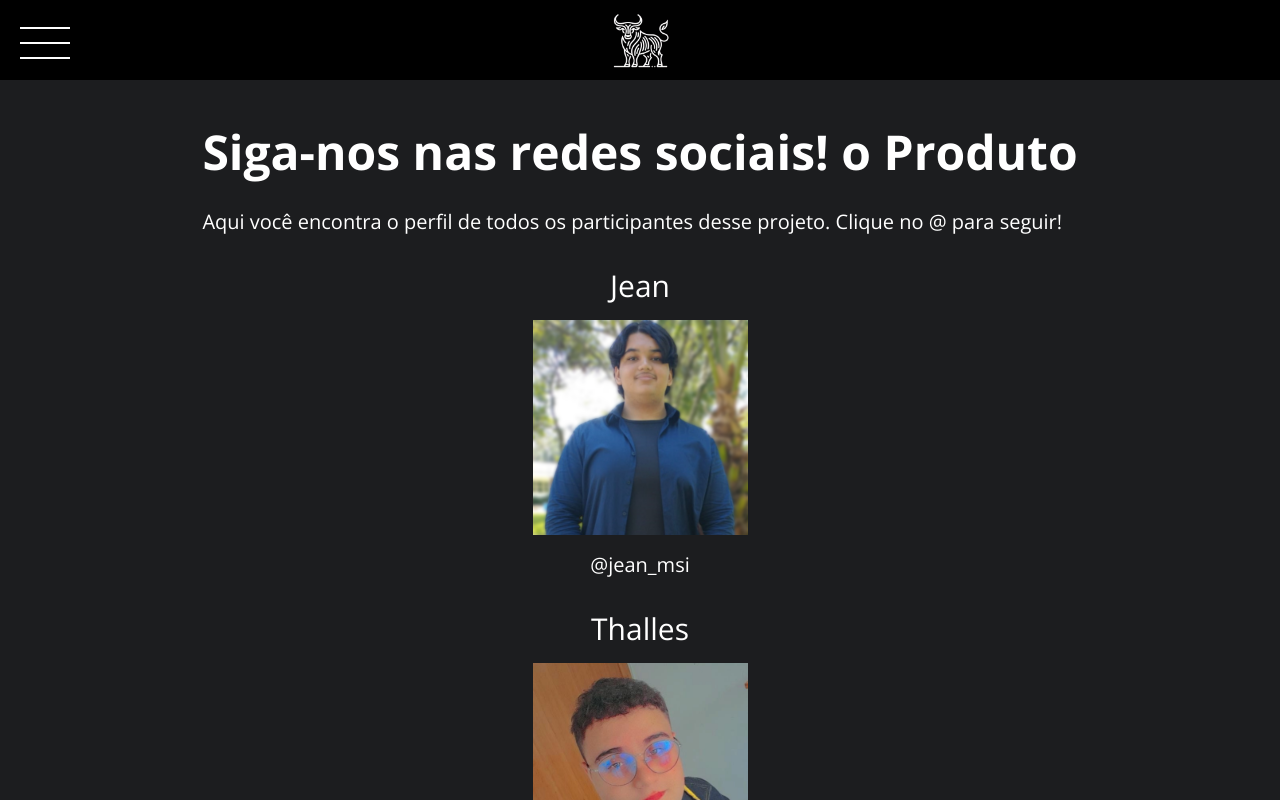
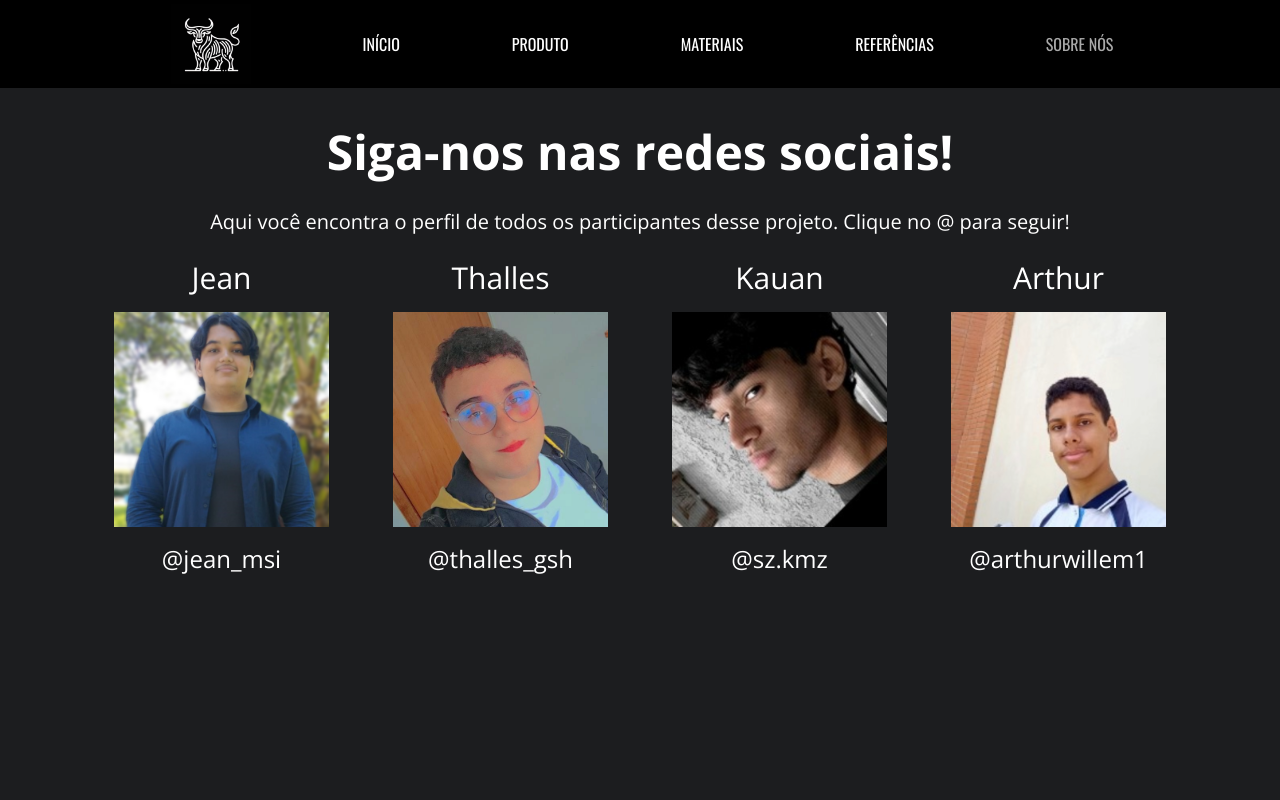
Before and after one commit to jeanmendeskk/Old-Boi, a React (Vite) app: page /Sobre in a window 1280 px wide. Shown: the top 800 px of the page. Built offline with nearby package versions, Linux system fonts and the light colour scheme; a web font is replaced by a local one.

Commit message:
responsividade - final (sujeito a alterações de correção e possíveis adições

```diff
--- a/src/pages/Referencias.jsx
+++ b/src/pages/Referencias.jsx
@@ -14,7 +14,7 @@ export default function Referencias() {
         </div>
 
         <div className="w-full fixed bg-black flex justify-center items-center mb-24 lg:ps-1 gap-28 py-1 2xl:h-28">
-            <a href="/"><img src="/logo-site.jpg" alt="Imagem de um boi feito por listras" className="w-20"/></a>
+            <a href="/"><img src="/logo-site.jpg" alt="Imagem de um boi feito por listras" className="w-20 2xl:w-28"/></a>
             <div className="max-lg:hidden flex gap-28 font-osw uppercase font-normal 2xl:text-2xl">
                 <a href="/"><p className="text-white">Início</p></a>
 
--- a/src/pages/Sobre.jsx
+++ b/src/pages/Sobre.jsx
@@ -1,6 +1,6 @@
 export default function Sobre() {
   return (
-    <section>
+    <section className="lg:h-screen lg:bg-gray">
         <div>
           <section id="special" className="flex flex-col items-start bg-black text-white h-lvh w-10/12 p-8 gap-y-4 z-10 fixed hidden">
             <button onClick={hideMenu}>x</button>
@@ -9,55 +9,68 @@ export default function Sobre() {
             <a href="/Produto"><h3>Produto</h3></a>
             <a href="/Materiais"><h3>Materiais</h3></a>
             <a href="/Referencias"><h3>Referências</h3></a>
-            <a href="/Sobre"><h3>Sobre nós</h3></a>
+            <h3 className="text-textg">Sobre nós</h3>
           </section>
         </div>
 
-        <div className="w-full fixed bg-black flex justify-center items-center mb-24">
-            <a href="/"><img src="/logo-site.jpg" alt="Imagem de um boi feito por listras" className="w-20"/></a>
+        <div className="w-full fixed bg-black flex justify-center items-center mb-24 lg:ps-1 gap-28 py-1 2xl:h-28">
+            <a href="/"><img src="/logo-site.jpg" alt="Imagem de um boi feito por listras" className="w-20 2xl:w-28"/></a>
+            <div className="max-lg:hidden flex gap-28 font-osw uppercase font-normal 2xl:text-2xl">
+                <a href="/"><p className="text-white">Início</p></a>
+
+                <a href="/Produto"><p className="text-white">Produto</p></a>
+
+                <a href="/Materiais"><p className="text-white">Materiais</p></a>
+
+                <a href="/Referencias"><p className="text-white">Referências</p></a>
+
+                <p className="text-textg">Sobre nós</p>
+            </div>
         </div>
 
-        <button onClick={showMenu}><img src="/Menu.svg" alt="ícone de menu" className="fixed ms-5" /></button>
+        <button onClick={showMenu}><img src="/Menu.svg" alt="ícone de menu" className="fixed ms-5 lg:hidden" /></button>
 
         <div className="pt-12"></div>
 
-        <section className="bg-gray text-white p-14 text-xl text-justify flex flex-col gap-6 items-center">
-            <div className="mb-2">
-                <h1 className="text-5xl text-center font-sans font-bold mb-8">Siga-nos nas redes sociais! o Produto</h1>
+        <section className="bg-gray text-white p-14 text-xl text-justify flex flex-col gap-6 items-center 2xl:pt-44 2xl:justify-center">
+            <div className="2xl:mb-2 2xl:text-center 2xl:flex 2xl:flex-col 2xl:gap-2">
+                <h1 className="text-5xl text-center font-sans font-bold mb-8 2xl:text-7xl">Siga-nos nas redes sociais!</h1>
 
-                <p className="font-light">Aqui você encontra o perfil de todos os participantes desse projeto. Clique no @ para seguir!</p>
+                <p className="font-light 2xl:text-3xl">Aqui você encontra o perfil de todos os participantes desse projeto. Clique no @ para seguir!</p>
             </div>
 
-            <div className="flex flex-col items-center gap-4 mb-2">
-                <h2 className="text-3xl">Jean</h2>
+            <div className="lg:flex lg:flex-wrap lg:gap-16 lg:pb-2">
+              <div className="flex flex-col items-center gap-4 mb-2">
+                  <h2 className="text-3xl 2xl:text-4xl">Jean</h2>
 
-                <img src="/Jean.svg" alt="Foto do Jean" />
+                  <img src="/Jean.svg" alt="Foto do Jean" className="2xl:w-72" />
 
-                <a href="https://www.instagram.com/jean_msi?igsh=dzh5OWp5eWdrN21i"><p>@jean_msi</p></a>
-            </div>
+                  <a href="https://www.instagram.com/jean_msi?igsh=dzh5OWp5eWdrN21i"><p className="text-2xl">@jean_msi</p></a>
+              </div>
 
-            <div className="flex flex-col items-center gap-4 mb-2">
-                <h2 className="text-3xl">Thalles</h2>
+              <div className="flex flex-col items-center gap-4 mb-2">
+                  <h2 className="text-3xl 2xl:text-4xl">Thalles</h2>
 
-                <img src="/Thalles.svg" alt="Foto do Thalles" />
+                  <img src="/Thalles.svg" alt="Foto do Thalles" className="2xl:w-72" />
 
-                <a href="https://www.instagram.com/thalles_gsh?igsh=eHN1amkybWlpMXlj"><p>@thalles_gsh</p></a>
-            </div>
+                  <a href="https://www.instagram.com/thalles_gsh?igsh=eHN1amkybWlpMXlj"><p className="text-2xl">@thalles_gsh</p></a>
+              </div>
 
-            <div className="flex flex-col items-center gap-4 mb-2">
-                <h2 className="text-3xl">Kauan</h2>
+              <div className="flex flex-col items-center gap-4 mb-2">
+                  <h2 className="text-3xl 2xl:text-4xl">Kauan</h2>
 
-                <img src="/Kauan.svg" alt="Foto do Kauan" />
+                  <img src="/Kauan.svg" alt="Foto do Kauan" className="2xl:w-72"/>
 
-                <a href="https://www.instagram.com/sz.kmz?igsh=MWpkODdsZXBwaWFxaA=="><p>@sz.kmz</p></a>
-            </div>
+                  <a href="https://www.instagram.com/sz.kmz?igsh=MWpkODdsZXBwaWFxaA=="><p className="text-2xl">@sz.kmz</p></a>
+              </div>
 
-            <div className="flex flex-col items-center gap-4 mb-2">
-                <h2 className="text-3xl">Arthur</h2>
+              <div className="flex flex-col items-center gap-4 mb-2">
+                  <h2 className="text-3xl 2xl:text-4xl">Arthur</h2>
 
-                <img src="/Arthur.svg" alt="Foto do Arthur" />
+                  <img src="/Arthur.svg" alt="Foto do Arthur" className="2xl:w-72"/>
 
-                <a href="https://www.instagram.com/arthurwillem1?igsh=MWFvNzRtcGMxbm95NQ=="><p>@arthurwillem1</p></a>
+                  <a href="https://www.instagram.com/arthurwillem1?igsh=MWFvNzRtcGMxbm95NQ=="><p className="text-2xl">@arthurwillem1</p></a>
+              </div>
             </div>
         </section>
     </section>
```
